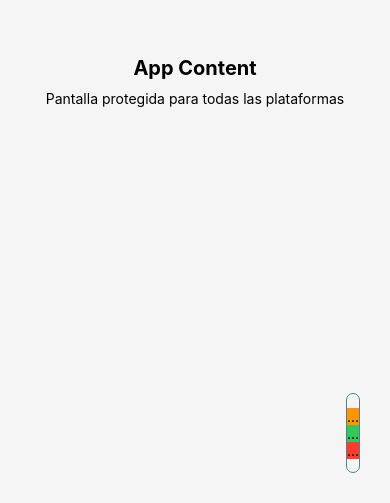
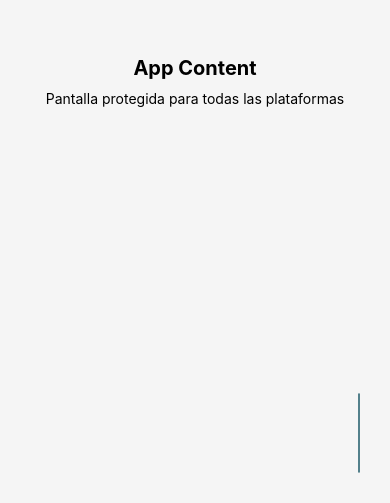
Before and after one commit to MarcoDes2616/family_kitchen_app, a React Native app: screen / in a window 390 px wide. Shown: the part 341-844 px from the top of the page. Built offline with nearby package versions, Linux system fonts and the light colour scheme; no server answers.

Commit message:
debug function

```diff
--- a/src/components/FloatingButton.jsx
+++ b/src/components/FloatingButton.jsx
@@ -1,59 +1,74 @@
-import { useEffect, useState } from 'react';
-import {
-  View,
-  StyleSheet,
-  Text
-} from 'react-native';
-import useLocalStorage from '../hooks/useLocalStorage';
+import { useEffect, useState } from "react";
+import { View, StyleSheet, Text } from "react-native";
+import useLocalStorage from "../hooks/useLocalStorage";
 
 const FloatingButton = () => {
   const [keys, setKeys] = useState([]);
 
-  const {getAllkeys} = useLocalStorage();
+  const { getStorage } = useLocalStorage();
+
   useEffect(() => {
     const fetchKeys = async () => {
-      const keys = await getAllkeys();
+      const keys = await getStorage();
       setKeys(keys);
     };
     fetchKeys();
   }, []);
 
+  console.log(keys);
+
   return (
     <View style={styles.container}>
+      {keys.user_token && (
         <View style={styles.circle1}>
-        <Text>...</Text>
+          <Text style={styles.textCircle}>To</Text>
         </View>
+      )}
+      {keys.user_data && (
         <View style={styles.circle2}>
-        <Text>...</Text>
+          <Text style={styles.textCircle}>Da</Text>
         </View>
+      )}
+      {keys.initial_prompt_sent && (
         <View style={styles.circle3}>
-        <Text>...</Text>
+          <Text style={styles.textCircle}>Pr</Text>
         </View>
+      )}
     </View>
   );
 };
 
 const styles = StyleSheet.create({
   container: {
-    position: 'absolute',
+    position: "absolute",
     bottom: 30,
     right: 30,
     whidth: 80,
     height: 80,
-    alignItems: 'center',
-    justifyContent: 'center',
-    borderColor: '#53808bff',
+    alignItems: "center",
+    justifyContent: "center",
+    borderColor: "#53808bff",
     borderWidth: 1,
     borderRadius: 50,
   },
   circle1: {
-    backgroundColor: '#FF9500',
+    backgroundColor: "#FF9500",
+    width: 20,
   },
   circle2: {
-    backgroundColor: '#34C759',
+    backgroundColor: "#34C759",
+    width: 20,
   },
   circle3: {
-    backgroundColor: '#FF3B30',
+    backgroundColor: "#FF3B30",
+    width: 20,
+  },
+  textCircle: {
+    color: "white",
+    fontWeight: "bold",
+    textAlign: "center",
+    fontSize: 12,
+    lineHeight: 20,
   },
 });
 
--- a/src/hooks/useLocalStorage.js
+++ b/src/hooks/useLocalStorage.jsx
@@ -41,31 +41,14 @@ const useLocalStorage = () => {
     }
   }, [plataforma]);
 
-  const getAllKeys = useCallback(async () => {
-    try {
-      if (plataforma === 'web') {
-        const keys = [];
-        for (let i = 0; i < localStorage.length; i++) {
-          keys.push(localStorage.key(i));
-        }
-        return keys;
-      } else {
-        return await AsyncStorage.getAllKeys();
-      }
-    } catch (error) {
-      console.error('Error obteniendo keys:', error);
-      return [];
-    }
-  }, [plataforma]);
-
-   const getKey = useCallback(async (clave) => {
+  const getKey = useCallback(async (clave) => {
     try {
       if (plataforma === 'web') {
         const valor = localStorage.getItem(clave);
         return valor ? JSON.parse(valor) : null;
       } else {
         const valor = await AsyncStorage.getItem(clave);
-        return valor ? JSON.parse(valor) : null;
+        return valor || null;
       }
     } catch (error) {
       console.error('Error obteniendo key:', error);
@@ -73,10 +56,43 @@ const useLocalStorage = () => {
     }
   }, [plataforma]);
 
+const getStorage = useCallback(async () => {
+  try {
+    if (plataforma === 'web') {
+      const allData = {};
+      for (let i = 0; i < localStorage.length; i++) {
+        const key = localStorage.key(i);
+        if (key) {
+          const value = localStorage.getItem(key);
+          allData[key] = value || null;
+        }
+      }
+      return allData;
+    } else {
+      const keys = await AsyncStorage.getAllKeys();
+      const allData = {};
+
+      for (const key of keys) {
+        console.log(key);
+
+        const value = await getKey(key);
+        allData[key] = value || null;
+      }
+
+      return allData;
+    }
+  } catch (error) {
+    console.error('Error obteniendo storage completo:', error);
+    return {};
+  }
+}, [plataforma]);
+
+
+
   return {
     saveLocal,
     deleteLocal,
-    getAllKeys,
+    getStorage,
     getKey
   };
 };
```
Lines whose indentation alone changed are shown as unchanged.
